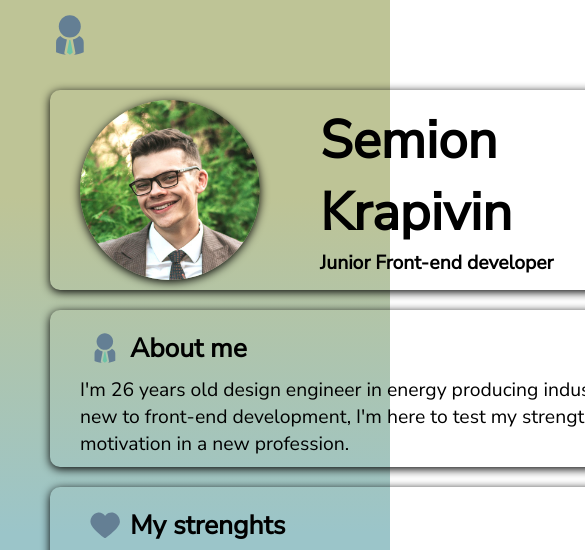
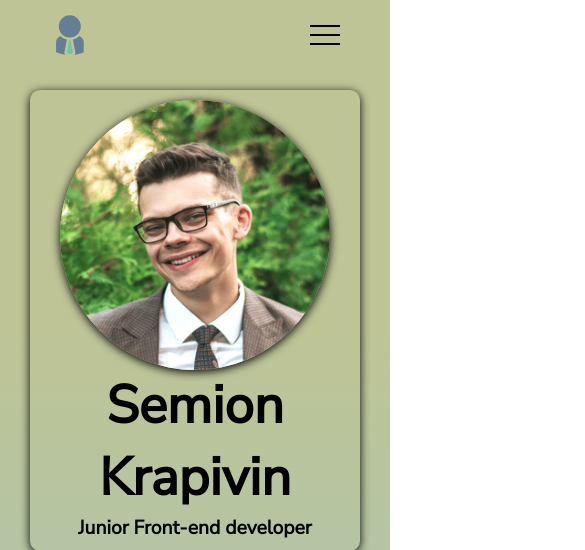
Before and after one commit to S4mm4ael/js-from-zero, a plain HTML site: page index.html in a window 390 px wide. Shown: the top 550 px of the page, 585 px wide, since content can reach past the window. Drawn offline with Linux system fonts and the light colour scheme.

Commit message:
feat: mobile version completed

```diff
--- a/src/css/global.css
+++ b/src/css/global.css
@@ -15,7 +15,8 @@ h3 {
   list-style: none;
 }
 
-.b-page__main {
+.b-page {
+  width: 100%;
   background: var(--blue);
   background: linear-gradient(0deg, var(--blue) 49%, var(--green) 86%);
 }
@@ -26,7 +27,7 @@ h3 {
 }
 
 .b-container {
-  width: 1440px;
+  max-width: 1440px;
   padding: 10px 40px;
 }
 
@@ -34,7 +35,6 @@ h3 {
   display: flex;
   justify-content: center;
   flex-wrap: wrap;
-  min-height: 100vh;
   margin: 0 auto;
 }
 
@@ -55,7 +55,7 @@ h3 {
   gap: 10%;
 }
 
-.b-profile-section img {
+.b-profile-section__photo {
   border-radius: 50%;
   width: 30%;
   box-shadow: 0 2px 10px #000000;
@@ -115,3 +115,36 @@ h3 {
 .b-list-skills__item:hover {
   transform: scale(1.4);
 }
+
+@media screen and (max-width: 1200px) {
+  .b-container {
+    padding: 10px 20px;
+  }
+}
+
+@media screen and (max-width: 1000px) {
+
+
+  .b-main-container {
+    flex-direction: column;
+    align-items: center;
+  }
+
+  .b-section {
+    width: calc(100% - 20px);
+  }
+}
+
+@media screen and (max-width: 770px) {
+  .b-profile-section {
+    flex-direction: column;
+  }
+
+  .b-profile-section__photo {
+    width: 100%;
+  }
+
+  .b-profile-name {
+    text-align: center;
+  }
+}
--- a/src/css/header.css
+++ b/src/css/header.css
@@ -2,7 +2,6 @@
 
 nav {
   background-color: var(--green);
-  overflow: hidden;
 }
 
 .b-nav-container {
@@ -48,7 +47,7 @@ a:hover {
   color: #000;
 }
 
-@media screen and (max-width: 768px) {
+@media screen and (max-width: 770px) {
 
   .b-nav-list {
     position: fixed;
```
